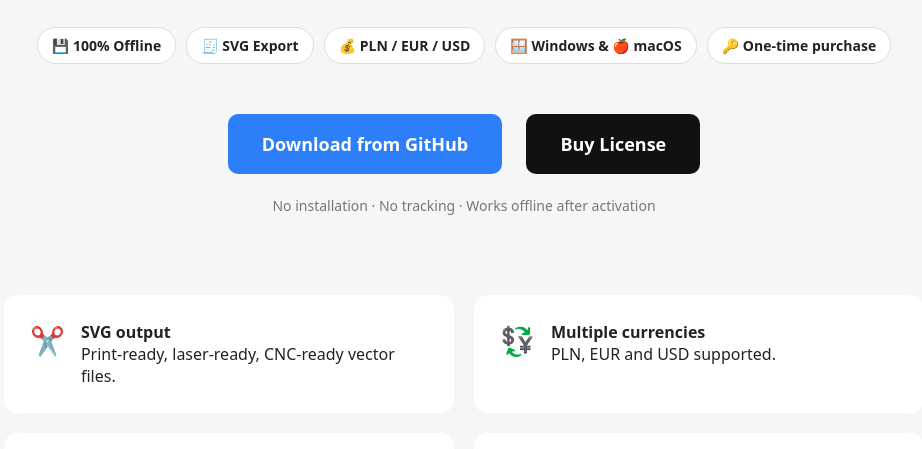
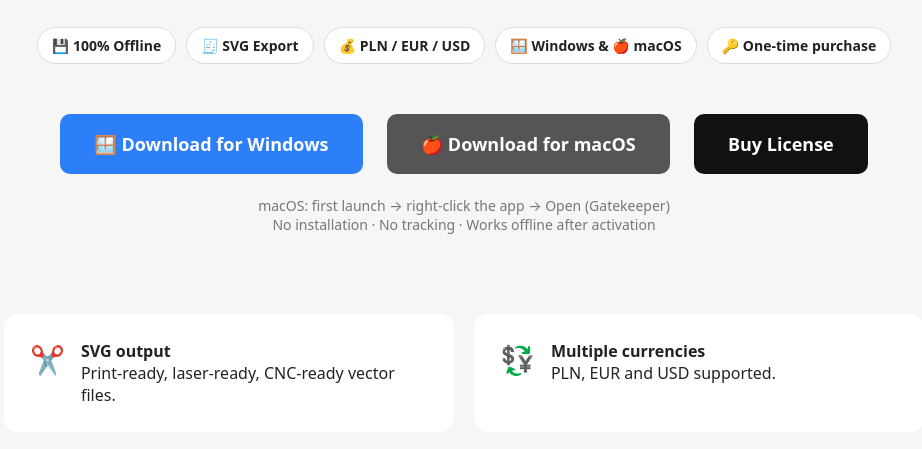
Before and after one commit to lbujas/moneytable, a plain HTML site: page index.html in a window 1280 px wide. Shown: the part 276-725 px from the top of the page, without its empty margins (176-1098 px from the left). Drawn offline with Linux system fonts and the light colour scheme.

Commit message:
Update index.html

```diff
--- a/index.html
+++ b/index.html
@@ -73,8 +73,9 @@
             box-shadow: 0 12px 30px rgba(0,0,0,0.15);
         }
 
-        .btn-download { background: #2d7ff9; color: #fff; }
-        .btn-buy { background: #111; color: #fff; }
+        .btn-windows { background: #2d7ff9; color: #fff; }
+        .btn-macos   { background: #555; color: #fff; }
+        .btn-buy     { background: #111; color: #fff; }
 
         .subtext {
             font-size: 14px;
@@ -133,8 +134,14 @@
     </div>
 
     <div class="buttons">
-        <a id="downloadBtn" class="btn btn-download" href="#">
-            Download
+        <a class="btn btn-windows"
+           href="https://github.com/lbujas/moneytable/releases/download/v1.0.0/MoneyTable_Windows.zip">
+            🪟 Download for Windows
+        </a>
+
+        <a class="btn btn-macos"
+           href="https://github.com/lbujas/moneytable/releases/download/v1.0.0/MoneyTable_macOS.zip">
+            🍎 Download for macOS
         </a>
 
         <a class="btn btn-buy"
@@ -144,7 +151,8 @@
         </a>
     </div>
 
-    <div class="subtext" id="downloadNote">
+    <div class="subtext">
+        macOS: first launch → right-click the app → Open (Gatekeeper)<br>
         No installation · No tracking · Works offline after activation
     </div>
 
@@ -187,28 +195,5 @@
     </footer>
 
 </div>
-
-<script>
-(function () {
-    const ua = navigator.userAgent.toLowerCase();
-    const btn = document.getElementById("downloadBtn");
-    const note = document.getElementById("downloadNote");
-
-    if (ua.includes("win")) {
-        btn.href = "https://github.com/lbujas/moneytable/releases/download/v1.0.0/MoneyTable_Windows.zip";
-        btn.textContent = "🪟 Download for Windows";
-    }
-    else if (ua.includes("mac")) {
-        btn.href = "https://github.com/lbujas/moneytable/releases/download/v1.0.0/MoneyTable_macOS.zip";
-        btn.textContent = "🍎 Download for macOS";
-        note.textContent = "macOS: first launch → right-click the app → Open (Gatekeeper)";
-    }
-    else {
-        btn.href = "https://github.com/lbujas/moneytable/releases/tag/v1.0.0";
-        btn.textContent = "Download from GitHub";
-    }
-})();
-</script>
-
 </body>
 </html>
```
